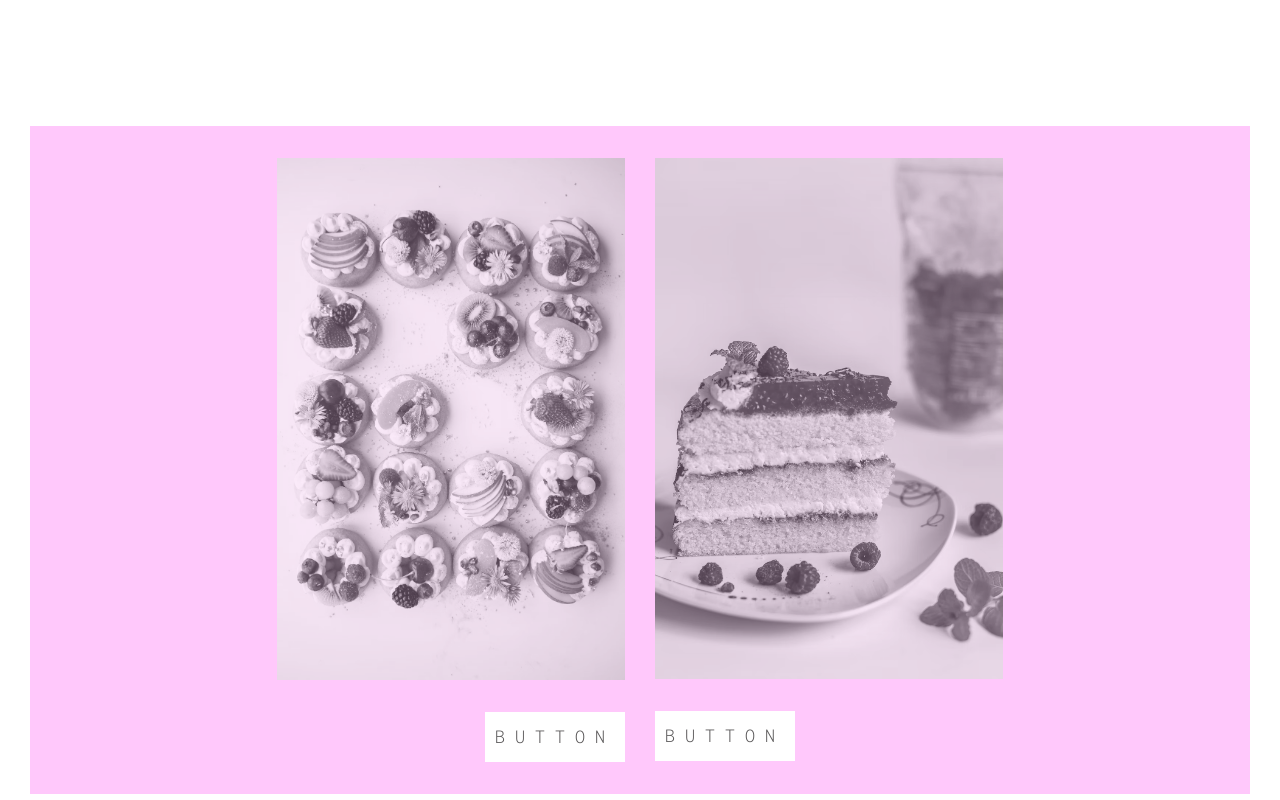
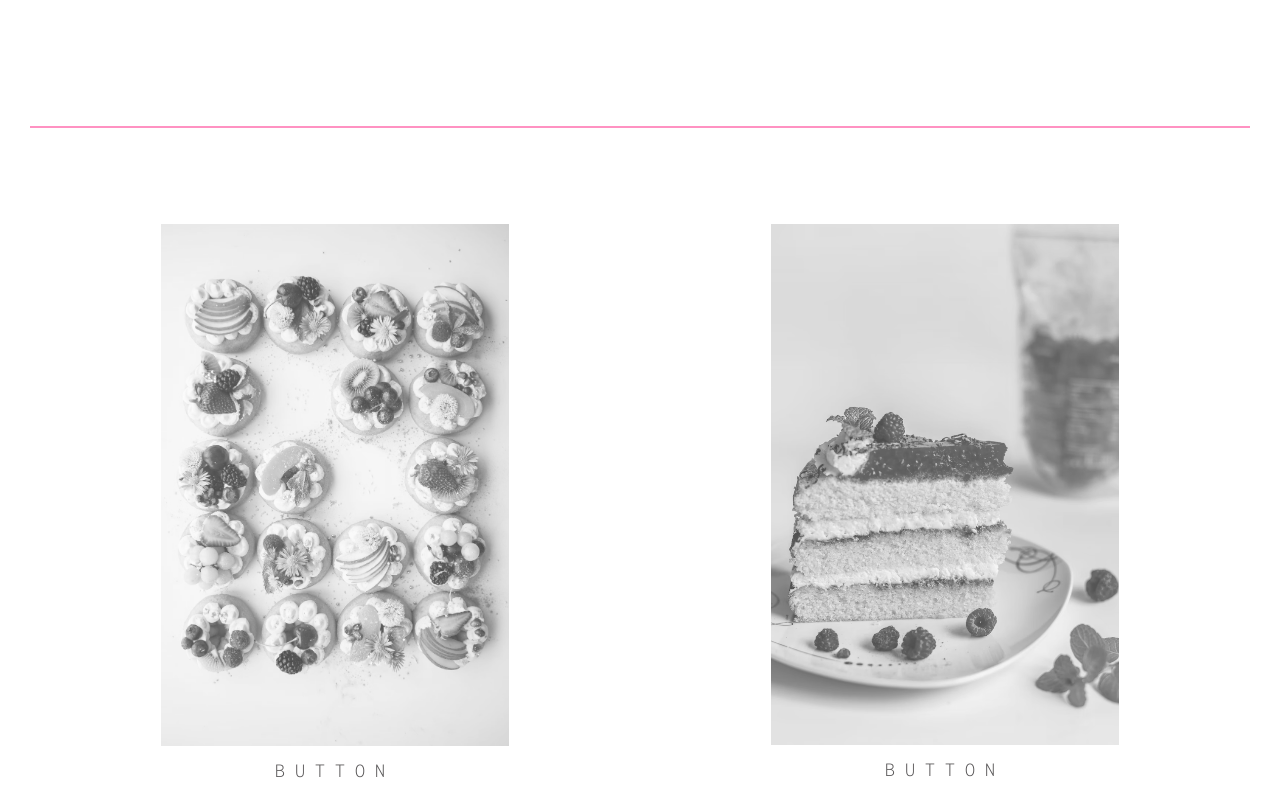
Before and after one commit to katyjohannab/cfg-bakery, a plain HTML site: page index.html in a window 1280 px wide. Shown: the part 1460-2260 px from the top of the page. Drawn offline with nearby package versions, Linux system fonts and the light colour scheme; a web font is replaced by a local one.

Commit message:
adjust buttons in two-images section, change color scheme to add more white space

```diff
--- a/index.html
+++ b/index.html
@@ -121,13 +121,13 @@
 
     <div class="container-fluid two-imagesbg">
       <div class="row">
-        <div class="col-6 text-right">
+        <div class="col-6 text-center">
           <img src="./donuts.jpg" class="image-fluid cake-images cake-spacing greyscale">
-          <div><button class="menu-button">Button</button></div>
+          <div><button class="two-images-button">Button</button></div>
         </div>
-        <div class="col-6 text-left">
+        <div class="col-6 text-center">
           <img src="./mini-cakes.jpg" class="image-fluid cake-images cake-spacing greyscale">
-          <div><button class="menu-button">Button</button></div>
+          <div><button class="two-images-button">Button</button></div>
         </div>
       </div>
       </div>
@@ -208,6 +208,7 @@
 
 
 
+
   </main>
 
   <footer class="footer-pink">
--- a/styles.css
+++ b/styles.css
@@ -322,16 +322,43 @@ We hide :before pseudo-element on :active
 /*TWO IMAGES SEC*/
 
 .two-imagesbg {
-  background-color: #ffc8fbff;
+  background-color: white;
   padding: 2em;
+  border-top: solid 2px #ff92c2ff;
+  border-bottom: solid 2px #ff92c2ff;
 }
 .two-images {
   background-color: #ffc8fbff;
-  padding: 2em;
   margin-bottom: 8em;
 }
+
 .cake-spacing {
-  padding-bottom: 2em;
+  padding-top: 4em;
+}
+
+.two-images-button {
+  border: white;
+  margin: none;
+  transition: all 0.5s ease;
+  padding: 0.5em;
+  background-color: white;
+  font-family: "Inconsolata", monospace;
+  letter-spacing: 0.5em;
+  font-size: 20px;
+  color: #595758ff;
+  text-transform: uppercase;
+  text-align: center;
+  overflow: hidden;
+  width: fit-content;
+  display: inline-block;
+}
+
+.two-images-button:hover {
+  background-color: white;
+  color: #ff92c2ff;
+  font-weight: bold;
+  border-top: solid 1px #595758ff;
+  border-bottom: solid 1px #595758ff;
 }
 
 .cake-images {
```
